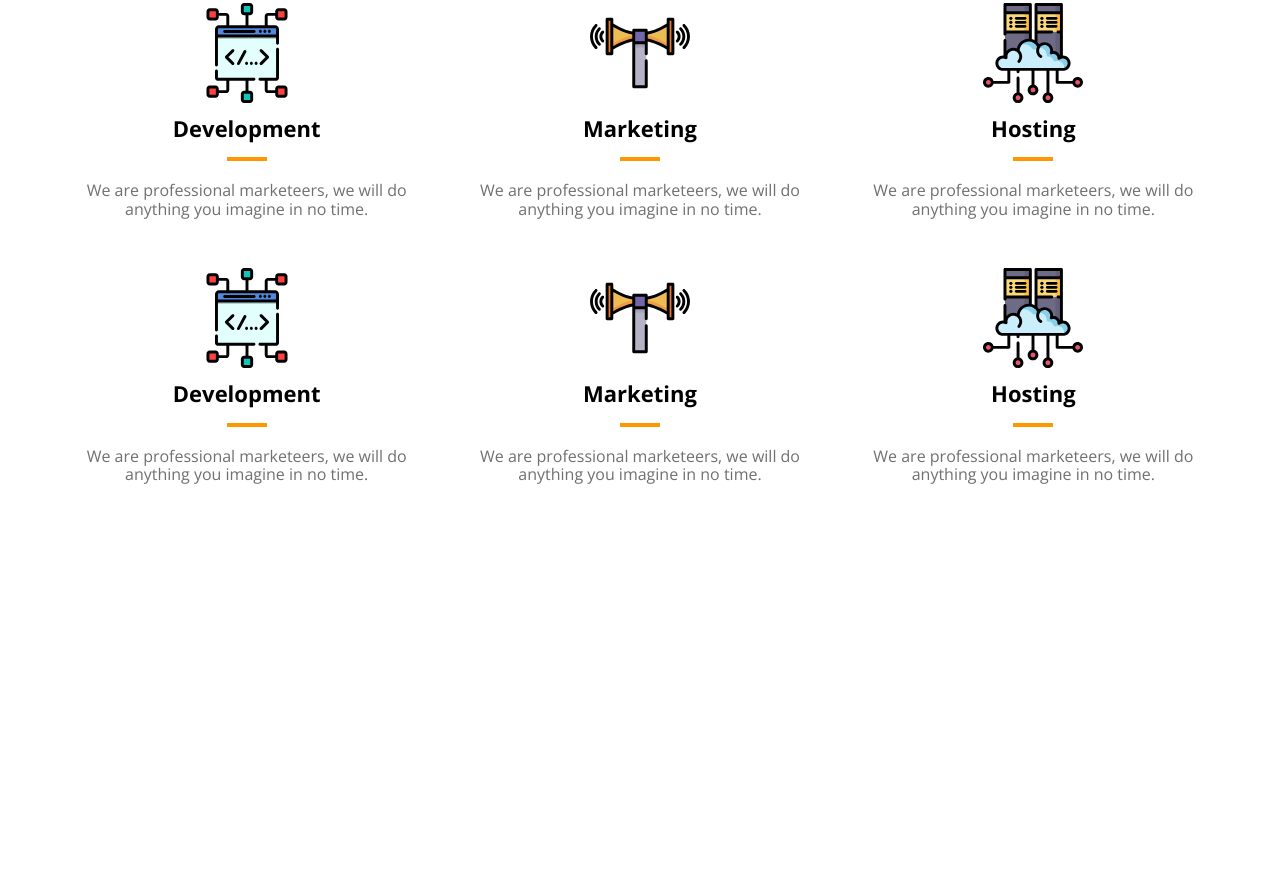
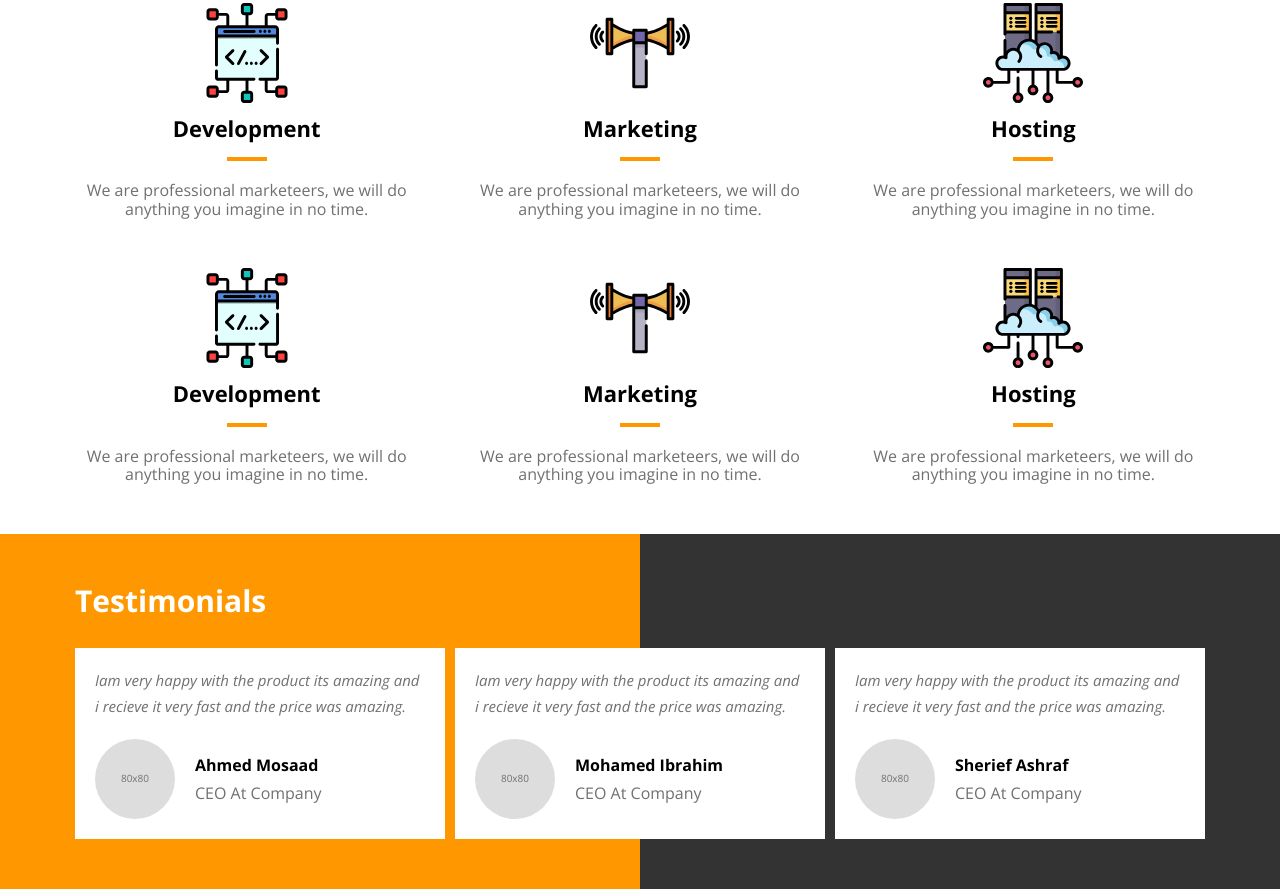
Before and after one commit to mhmdraheem/special-design, a plain HTML site: page index.html in a window 1280 px wide. Shown: the part 3343-4232 px from the top of the page. Before the commit the page ends 3877 px from the top, so only its background shows below. Drawn offline with nearby package versions, Linux system fonts and the light colour scheme.

Commit message:
implementing testimonials section

```diff
--- a/css/main.css
+++ b/css/main.css
@@ -658,12 +658,6 @@ a {
 /* end of timeline */
 
 /* start of features */
-.features {
-}
-
-.features .container {
-}
-
 .features .items {
   display: grid;
   grid-template-columns: repeat(auto-fill, minmax(300px, 1fr));
@@ -700,3 +694,77 @@ a {
   font-size: 16px;
 }
 /* end of features */
+
+/* start of testimonials */
+.testimonials {
+  background-image: linear-gradient(90deg, var(--active-color) 50%, #333333 50%);
+}
+
+.testimonials h2 {
+  color: white;
+  font-size: 30px;
+  margin-bottom: 30px;
+}
+
+@media (max-width: 767px) {
+  .testimonials h2 {
+    text-align: center;
+  }
+}
+
+.testimonials .items {
+  display: flex;
+  gap: 10px;
+}
+
+@media (max-width: 767px) {
+  .testimonials .items {
+    flex-direction: column;
+  }
+}
+
+.testimonials .items .testimonial {
+  background-color: white;
+  padding: 20px;
+}
+
+.testimonial > p {
+  line-height: 1.7;
+  font-size: 15px;
+  color: var(--p-color);
+  font-style: italic;
+  margin-bottom: 20px;
+}
+
+.testimonial .profile {
+  display: flex;
+  align-items: center;
+  gap: 20px;
+}
+
+.testimonial .profile .avatar {
+  width: 80px;
+  height: 80px;
+  border-radius: 50%;
+  background-color: #dddddd;
+  display: flex;
+  align-items: center;
+  justify-content: center;
+  font-size: 10px;
+  color: var(--p-color);
+}
+
+.testimonial .profile .info h4 {
+  margin-bottom: 10px;
+}
+
+.testimonial .profile .info p {
+  color: var(--p-color);
+}
+
+@media (max-width: 991px) {
+  .testimonial .profile {
+    flex-direction: column;
+  }
+}
+/* end of testimonials */
--- a/index.html
+++ b/index.html
@@ -275,6 +275,43 @@
         </div>
       </div>
     </div>
+    <div id="testimonials" class="testimonials section">
+      <div class="container">
+        <h2>Testimonials</h2>
+        <div class="items">
+          <div class="testimonial">
+            <p>Iam very happy with the product its amazing and i recieve it very fast and the price was amazing.</p>
+            <div class="profile">
+              <div class="avatar">80x80</div>
+              <div class="info">
+                <h4>Ahmed Mosaad</h4>
+                <p>CEO At Company</p>
+              </div>
+            </div>
+          </div>
+          <div class="testimonial">
+            <p>Iam very happy with the product its amazing and i recieve it very fast and the price was amazing.</p>
+            <div class="profile">
+              <div class="avatar">80x80</div>
+              <div class="info">
+                <h4>Mohamed Ibrahim</h4>
+                <p>CEO At Company</p>
+              </div>
+            </div>
+          </div>
+          <div class="testimonial">
+            <p>Iam very happy with the product its amazing and i recieve it very fast and the price was amazing.</p>
+            <div class="profile">
+              <div class="avatar">80x80</div>
+              <div class="info">
+                <h4>Sherief Ashraf</h4>
+                <p>CEO At Company</p>
+              </div>
+            </div>
+          </div>
+        </div>
+      </div>
+    </div>
   </body>
   <script src="js/components.js" type="module"></script>
   <script src="js/storageManager.js" type="module"></script>
```
